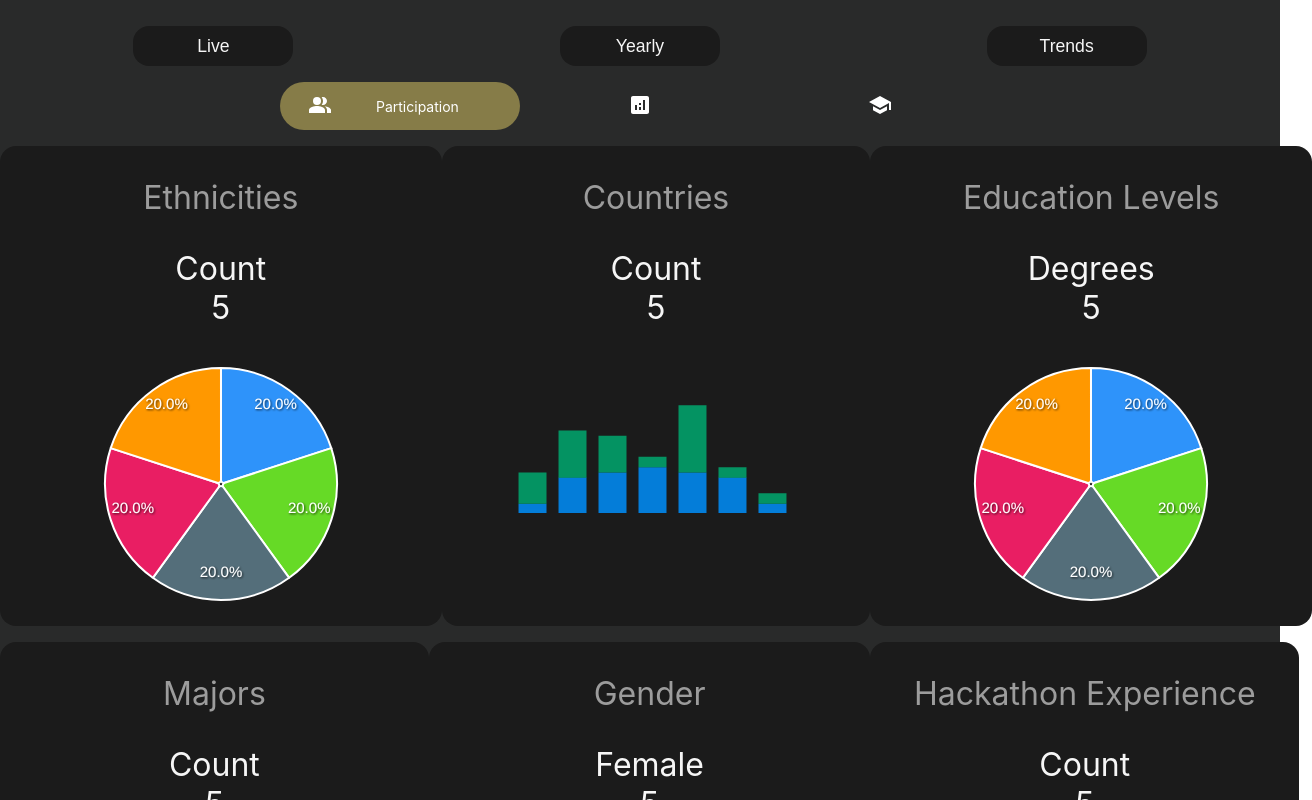
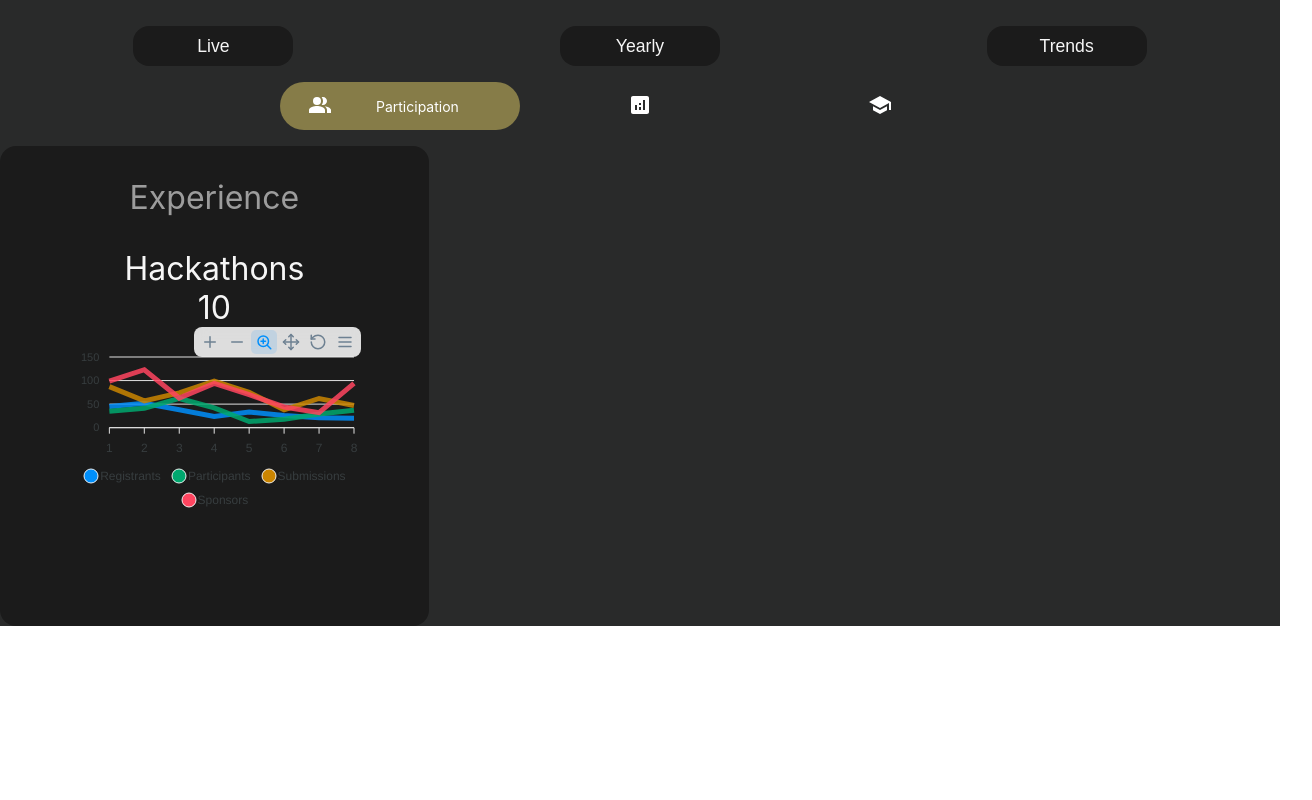
Before and after one commit to nishilfaldu/react-dashboard, a React (Create React App) app: page /trends in a window 1280 px wide. Shown: the top 800 px of the page, 1312 px wide, since content can reach past the window. Built offline with nearby package versions, Linux system fonts and the light colour scheme.

Commit message:
preliminary trends participant works

```diff
--- a/src/components/cards/charts/LineChartCard.js
+++ b/src/components/cards/charts/LineChartCard.js
@@ -90,3 +90,5 @@ const LineChartCard = function(props){
         </div>
     );
 }
+
+export default LineChartCard;
--- a/src/components/pages/TrendsPage.js
+++ b/src/components/pages/TrendsPage.js
@@ -1,5 +1,5 @@
 import React from 'react';
-// import TrendsDashboard from './TrendsDashboard';
+import TrendsDashboard from '../dashboards/TrendsDashboard';
 import styled from 'styled-components';
 import { useState } from 'react';
 import Tab from '../menus/Tab';
@@ -7,6 +7,7 @@ import LiveDashboard from '../dashboards/LiveDashboard';
 import PeopleAltIcon from '@mui/icons-material/PeopleAlt';
 import AnalyticsIcon from '@mui/icons-material/Analytics';
 import SchoolIcon from '@mui/icons-material/School';
+
 
 const StyledRow = styled.div`
     display: flex;
@@ -26,12 +27,7 @@ const TrendsPage = function(props){
 
     let toRender;
     if (data === 'participation'){
-        toRender = <LiveDashboard ethnicityVal='5'
-                                    countriesVal='5'
-                                    degreesVal='5'
-                                    majorsVal='5'
-                                    genderVal='5'
-                                    hackExperienceVal='5'></LiveDashboard>;
+        toRender = <TrendsDashboard></TrendsDashboard>
     }
     else if (data === 'demographics'){
         toRender = <LiveDashboard ethnicityVal='50'
```
